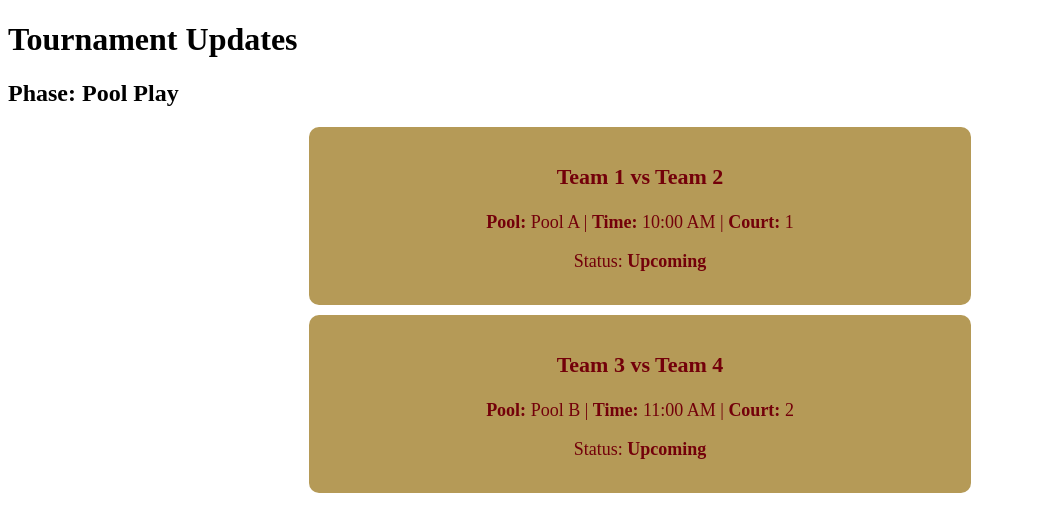
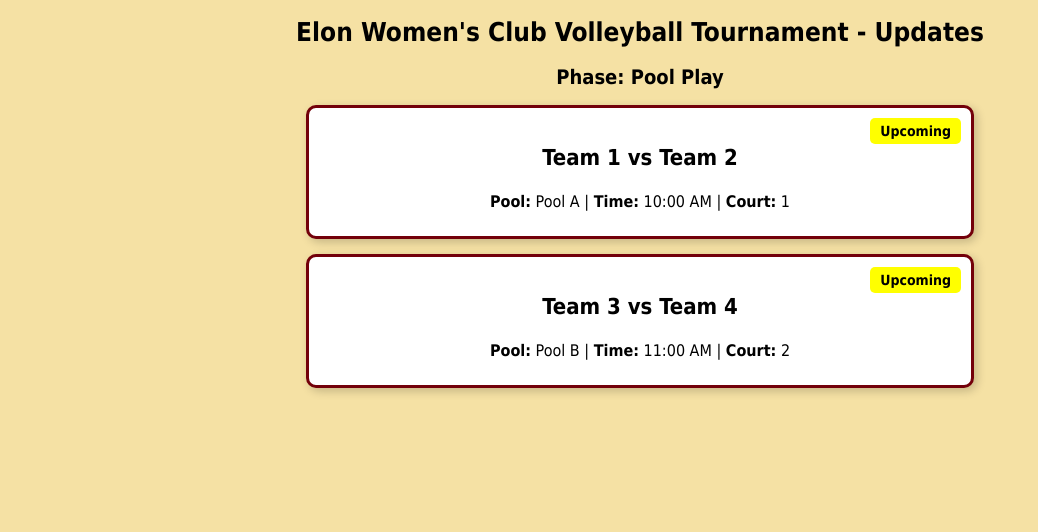
Before and after one commit to kyliel444/EWCVB_Tournament, a Flask app: page / in a window 1280 px wide. Shown: the top 532 px of the page, without its empty margins (0-1038 px from the left). Run offline with Flask 3, Linux system fonts and the light colour scheme; some libraries are stand-ins or nearby versions.

Commit message:
Appearence of the main page

```diff
--- a/tournament_display/static/styles.css
+++ b/tournament_display/static/styles.css
@@ -1,15 +1,89 @@
+/* Page Styling */
+body {
+    font-family: "Tahoma", sans-serif;
+    background-color: #f5e1a4; /* Light gold background */
+    color: black;
+    text-align: center;
+}
+
+/* Main Headings */
+h1 {
+    font-size: 26px;
+    font-weight: bold;
+    text-align: center;
+    color: black;
+}
+
+h2 {
+    font-size: 20px;
+    text-align: center;
+    color: black;
+}
+
+/* Match Box Styling */
 .match-box {
-    background-color: #b59a57;
-    color: #73000a;
+    position: relative;
+    background-color: white;
+    border: 3px solid #73000a; /* Maroon border */
     padding: 15px;
-    margin: 10px auto;
+    margin: 15px auto;
     border-radius: 10px;
     width: 50%;
     text-align: center;
     font-size: 18px;
+    box-shadow: 3px 3px 10px rgba(0, 0, 0, 0.2);
 }
 
+/* Match Titles (Team Names) */
 .match-title {
     font-size: 22px;
     font-weight: bold;
 }
+
+/* Match Details (Pool, Time, Court) */
+.match-details {
+    font-size: 16px;
+    margin-bottom: 10px;
+}
+
+/* Match Score */
+.match-score {
+    font-size: 16px;
+    font-weight: bold;
+    margin-bottom: 5px;
+}
+
+/* Winner */
+.match-winner {
+    font-size: 18px;
+    font-weight: bold;
+    color: #73000a;
+}
+
+/* Status Box */
+.match-status {
+    position: absolute;
+    top: 10px;
+    right: 10px;
+    padding: 5px 10px;
+    font-size: 14px;
+    font-weight: bold;
+    border-radius: 5px;
+    color: white;
+}
+
+/* Status Colors */
+.status-upcoming {
+    background-color: yellow;
+    color: black;
+}
+
+.status-in-progress {
+    background-color: green;
+    color: white;
+}
+
+.status-complete {
+    background-color: red;
+    color: white;
+}
--- a/tournament_display/templates/index.html
+++ b/tournament_display/templates/index.html
@@ -9,22 +9,31 @@
     <script defer src="{{ url_for('static', filename='script.js') }}"></script>
 </head>
 <body>
-    <h1>Tournament Updates</h1>
+    <h1>Elon Women's Club Volleyball Tournament - Updates</h1>
     <h2>Phase: <span id="phase">{{ tournament.get("phase", "Unknown Phase") }}</span></h2>
 
     <div id="matches">
         {% for match in tournament.get("matches", []) %}
             <div class="match-box">
+                <!-- Status Label -->
+                <div class="match-status
+                    {% if match.get('status') == 'In Progress' %}status-in-progress{% elif match.get('status') == 'Complete' %}status-complete{% else %}status-upcoming{% endif %}">
+                    {{ match.get("status", "Upcoming") }}
+                </div>
+
+                <!-- Team Names -->
                 <p class="match-title">
-                    <strong>{{ match.get("team1", "Team TBD") }} vs {{ match.get("team2", "Team TBD") }}</strong>
+                    {{ match.get("team1", "Team TBD") }} vs {{ match.get("team2", "Team TBD") }}
                 </p>
+
+                <!-- Match Details -->
                 <p class="match-details">
                     <strong>Pool:</strong> {{ match.get("pool", "TBD") }} |
                     <strong>Time:</strong> {{ match.get("time", "TBD") }} |
                     <strong>Court:</strong> {{ match.get("court", "TBD") }}
                 </p>
-                <p class="match-status">Status: <strong>{{ match.get("status", "Upcoming") }}</strong></p>
 
+                <!-- Only show score and winner if match is complete -->
                 {% if match.get("status") == "Complete" %}
                     <p class="match-score">
                         <strong>Set 1:</strong> {{ match.get("set1_score", "-") }} |
```
